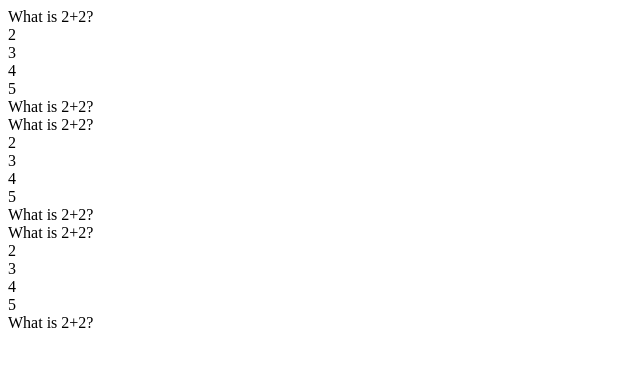
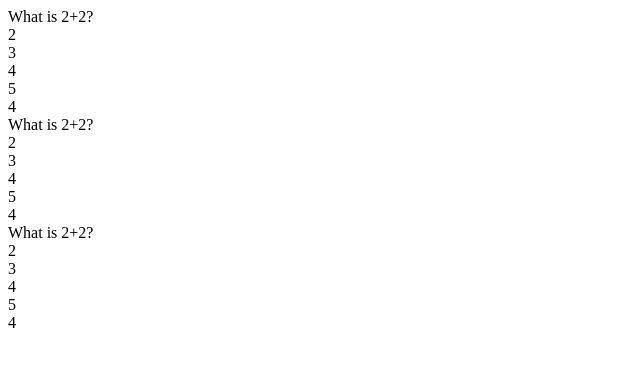
Before and after one commit to PhoebeYahengWu/react-flashcard, a React (Create React App) app: page / in a window 1280 px wide. Shown: the top 366 px of the page, without its empty margins (0-640 px from the left). Built offline with nearby package versions, Linux system fonts and the light colour scheme.

Commit message:
delete the flip

```diff
--- a/src/Flashcard.js
+++ b/src/Flashcard.js
@@ -15,7 +15,7 @@ function Flashcard( { flashcard } ) {
                 })}
             </div>
         </div>
-            {flip? flashcard.answer : flashcard.question}
+        <div className="back">{flashcard.answer}</div>
         </div>
     )
 }
```
